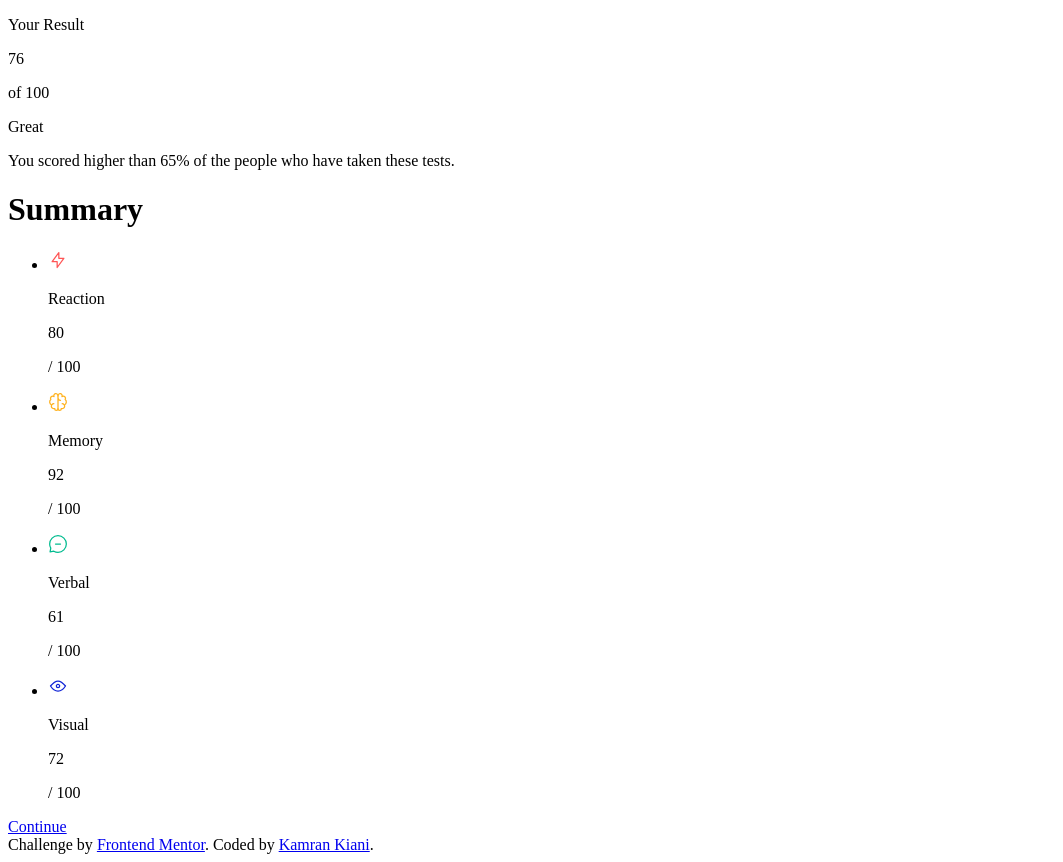
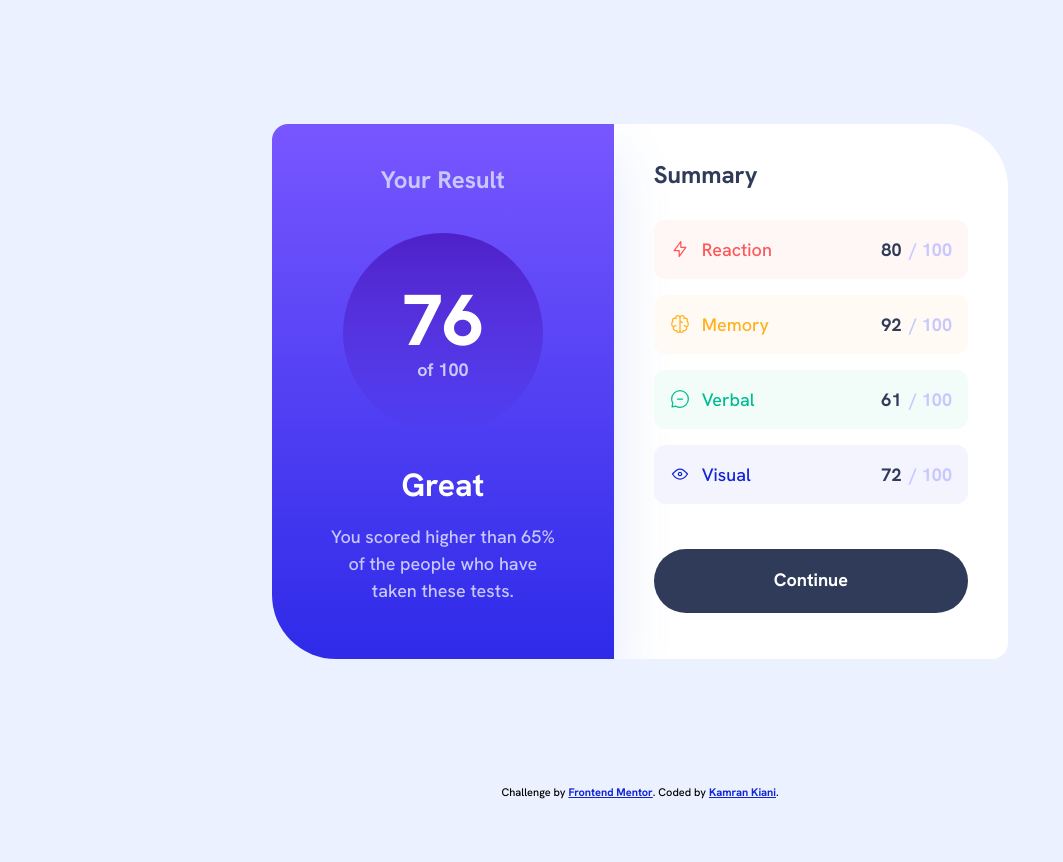
Before and after one commit to kaamiik/fm-Result-Summary-with-SCSS, a website: page index.html in a window 1280 px wide. Shown: the whole page, without its empty margins (0-1063 px from the left). After the commit the page ends 800 px from the top, so only its background shows below. Drawn offline with Linux system fonts and the light colour scheme.

Commit message:
Add html, css and js files

```diff
--- /dev/null
+++ b/app/sass/_functions.scss
@@ -0,0 +1,6 @@
+@use "sass:math";
+
+// Source: https://css-tricks.com/snippets/sass/px-to-em-functions/
+@function rem($pixels, $context: 16) {
+  @return (math.div($pixels, $context)) * 1rem;
+}
--- /dev/null
+++ b/app/sass/_typography.scss
@@ -0,0 +1,89 @@
+/* Box sizing rules */
+*,
+*::before,
+*::after {
+  box-sizing: border-box;
+}
+
+/* Prevent font size inflation */
+html {
+  -moz-text-size-adjust: none;
+  -webkit-text-size-adjust: none;
+  text-size-adjust: none;
+}
+
+/* Remove default margin in favour of better control in authored CSS */
+body,
+h1,
+h2,
+h3,
+h4,
+p,
+figure,
+blockquote,
+dl,
+dd {
+  margin: 0;
+}
+
+/* Remove list styles on ul, ol elements with a list role, which suggests default styling will be removed */
+ul[role="list"],
+ol[role="list"] {
+  list-style: none;
+  padding: 0;
+}
+
+/* Set core body defaults */
+body {
+  min-height: 100vh;
+  line-height: 1.5;
+}
+
+/* Set shorter line heights on headings and interactive elements */
+h1,
+h2,
+h3,
+h4,
+button,
+input,
+label {
+  line-height: 1.1;
+}
+
+/* Balance text wrapping on headings */
+h1,
+h2,
+h3,
+h4 {
+  text-wrap: balance;
+}
+
+/* A elements that don't have a class get default styles */
+a:not([class]) {
+  text-decoration-skip-ink: auto;
+}
+
+/* Make images easier to work with */
+img,
+picture {
+  max-width: 100%;
+  display: block;
+}
+
+/* Inherit fonts for inputs and buttons */
+input,
+button,
+textarea,
+select {
+  font: inherit;
+}
+
+/* Make sure textareas without a rows attribute are not tiny */
+textarea:not([rows]) {
+  min-height: 10em;
+}
+
+/* Anything that has been anchored to should have extra scroll margin */
+:target {
+  scroll-margin-block: 5ex;
+}
--- /dev/null
+++ b/app/sass/style.scss
@@ -0,0 +1,240 @@
+@use "variables" as *;
+@use "typography";
+@use "breakpoints" as *;
+@use "functions" as *;
+
+// Mobile First
+body {
+  background-color: $pale-blue;
+  font-family: $font-stack;
+  font-size: rem(18);
+  text-align: center;
+}
+
+.wrapper {
+  display: flex;
+  flex-direction: column;
+  justify-content: center;
+  align-items: center; /* Add this line */
+  min-height: 100vh;
+}
+
+.main {
+  display: flex;
+  flex-direction: column;
+  justify-content: center;
+  align-items: center;
+  flex-grow: 1;
+}
+
+.card {
+  max-width: rem(375);
+  background-color: $white;
+  display: flex;
+  flex-direction: column;
+  overflow: hidden;
+  border-radius: rem(32);
+  margin-top: rem(8);
+  @include breakpoint(medium) {
+    max-width: rem(736);
+    flex-direction: row;
+    border-radius: rem(16) rem(64) rem(16) rem(64);
+    margin-top: revert;
+  }
+
+  &__result {
+    background: $card-result-background;
+    box-shadow: 0px 30px 60px 0px $box-shadow;
+    padding: rem(24) rem(57) rem(40) rem(58);
+    border-radius: 0 0 rem(32) rem(32);
+    @include breakpoint(medium) {
+      border-radius: 0 0 0 rem(32);
+      padding: rem(38) rem(54) rem(55) rem(54);
+    }
+  }
+}
+
+.result__title {
+  color: $light-lavender;
+  font-weight: 700;
+
+  @include breakpoint(medium) {
+    font-size: rem(24);
+  }
+}
+
+.result__percentage {
+  margin-top: rem(24);
+  display: grid;
+  place-content: center;
+  width: rem(140);
+  height: rem(140);
+  border-radius: 50%;
+  background: $card-percentage-background;
+  margin-inline: auto;
+  @include breakpoint(medium) {
+    margin-top: rem(35);
+    width: rem(200);
+    height: rem(200);
+  }
+}
+
+.percentage__myresult {
+  color: $white;
+  font-size: rem(56);
+  font-weight: 800;
+  line-height: 1.28;
+
+  @include breakpoint(medium) {
+    font-size: rem(72);
+    line-height: 1;
+  }
+}
+
+.percentage__total {
+  color: $light-lavender;
+  font-weight: 700;
+}
+
+.result__reaction {
+  margin-top: rem(24);
+  color: $white;
+  font-size: rem(24);
+  @include breakpoint(medium) {
+    margin-top: rem(28);
+    font-size: rem(32);
+    font-weight: 700;
+  }
+}
+
+.result__description {
+  margin-top: rem(8);
+  color: $light-lavender;
+  font-weight: 500;
+  @include breakpoint(medium) {
+    margin-top: rem(14);
+  }
+}
+
+.card__summary {
+  padding: rem(24) rem(30) rem(30) rem(30);
+  display: grid;
+  @include breakpoint(medium) {
+    padding: rem(38) rem(40) rem(46) rem(40);
+  }
+}
+
+.summary__title {
+  text-align: left;
+  color: $dark-gray-blue;
+  font-size: rem(18);
+
+  @include breakpoint(medium) {
+    font-size: rem(24);
+  }
+}
+
+.summary__list {
+  margin-top: rem(24);
+  display: flex;
+  flex-direction: column;
+  gap: rem(16);
+  @include breakpoint(medium) {
+    margin-top: rem(28);
+  }
+}
+
+.list__item {
+  display: flex;
+  justify-content: space-between;
+  align-items: center;
+  padding: rem(16) rem(18);
+  border-radius: rem(12);
+  @include breakpoint(medium) {
+    padding: rem(16);
+  }
+
+  &--reaction {
+    background: $reaction-background;
+  }
+  &--memory {
+    background: $memory-background;
+  }
+  &--verbal {
+    background: $verbal-background;
+  }
+  &--visual {
+    background: $visual-background;
+  }
+}
+
+.item__logo-name {
+  display: flex;
+  gap: rem(12);
+  align-items: center;
+  font-size: rem(16);
+  @include breakpoint(medium) {
+    font-size: rem(18);
+  }
+}
+
+.logo-name {
+  &__reaction {
+    color: $light-red;
+  }
+  &__memory {
+    color: $orangey-yellow;
+  }
+  &__verbal {
+    color: $green-teal;
+  }
+  &__visual {
+    color: $cobalt-blue;
+  }
+}
+
+.item__percentage {
+  display: flex;
+  gap: rem(8);
+  align-items: center;
+  font-size: rem(16);
+  font-weight: 700;
+  @include breakpoint(medium) {
+    font-size: rem(18);
+  }
+}
+
+.percentage__my-score {
+  color: $dark-gray-blue;
+}
+
+.summary__link {
+  margin-top: rem(8);
+  background-color: $dark-gray-blue;
+  padding: rem(17) rem(120);
+  color: $white;
+  text-decoration: none;
+  border: none;
+  border-radius: rem(128);
+  font-weight: 700;
+  @include breakpoint(medium) {
+    &:hover,
+    &:focus {
+      background: $hover-background;
+    }
+    margin-top: rem(25);
+  }
+}
+
+/* Footer */
+.footer {
+  // margin-top: auto;
+}
+.attribution {
+  font-size: 0.6875rem;
+  text-align: center;
+}
+.attribution a {
+  color: $cobalt-blue;
+  font-weight: 600;
+}
--- a/index.html
+++ b/index.html
@@ -1,15 +1,24 @@
 <!DOCTYPE html>
 <html lang="en">
   <head>
-  <meta charset="UTF-8">
-  <meta name="viewport" content="width=device-width, initial-scale=1.0"> <!-- displays site properly based on user's device -->
+    <meta charset="UTF-8" />
+    <meta name="viewport" content="width=device-width, initial-scale=1.0" />
+    <!-- displays site properly based on user's device -->
 
-  <link rel="icon" type="image/png" sizes="32x32" href="./assets/images/favicon-32x32.png">
-  <link rel="preconnect" href="https://fonts.googleapis.com">
-  <link rel="preconnect" href="https://fonts.gstatic.com" crossorigin>
-  <link href="https://fonts.googleapis.com/css2?family=Hanken+Grotesk:wght@500;700;800&display=swap" rel="stylesheet">
+    <link
+      rel="icon"
+      type="image/png"
+      sizes="32x32"
+      href="./assets/images/favicon-32x32.png"
+    />
+    <link rel="preconnect" href="https://fonts.googleapis.com" />
+    <link rel="preconnect" href="https://fonts.gstatic.com" crossorigin />
+    <link
+      href="https://fonts.googleapis.com/css2?family=Hanken+Grotesk:wght@500;700;800&display=swap"
+      rel="stylesheet"
+    />
     <title>Frontend Mentor | Results summary component</title>
-  <link rel="stylesheet" href="css/style.css">
+    <link rel="stylesheet" href="public/styles/style.css" />
     <script defer src="script.js"></script>
     <body>
       <div class="wrapper">
@@ -29,60 +38,63 @@
             </div>
             <div class="card__summary">
               <h1 class="summary__title">Summary</h1>
-            <ul class="summary__list">
+              <ul class="summary__list" role="list">
                 <li class="list__item list__item--reaction">
-                <span class="item__logo-name">
+                  <div class="item__logo-name">
                     <img src="assets/images/icon-reaction.svg" alt="" />
                     <p class="logo-name__reaction">Reaction</p>
-                </span>
-                <span class="item__percentage">
+                  </div>
+                  <div class="item__percentage">
                     <p class="percentage__my-score">80</p>
                     <p class="percentage__total">/ 100</p>
-                </span>
+                  </div>
                 </li>
                 <li class="list__item list__item--memory">
-                <span class="item__logo-name">
+                  <div class="item__logo-name">
                     <img src="assets/images/icon-memory.svg" alt="" />
                     <p class="logo-name__memory">Memory</p>
-                </span>
-                <span class="item__percentage">
+                  </div>
+                  <div class="item__percentage">
                     <p class="percentage__my-score">92</p>
                     <p class="percentage__total">/ 100</p>
-                </span>
+                  </div>
                 </li>
                 <li class="list__item list__item--verbal">
-                <span class="item__logo-name">
+                  <div class="item__logo-name">
                     <img src="assets/images/icon-verbal.svg" alt="" />
                     <p class="logo-name__verbal">Verbal</p>
-                </span>
-                <span class="item__percentage">
+                  </div>
+                  <div class="item__percentage">
                     <p class="percentage__my-score">61</p>
                     <p class="percentage__total">/ 100</p>
-                </span>
+                  </div>
                 </li>
                 <li class="list__item list__item--visual">
-                <span class="item__logo-name">
+                  <div class="item__logo-name">
                     <img src="assets/images/icon-visual.svg" alt="" />
                     <p class="logo-name__visual">Visual</p>
-                </span>
-                <span class="item__percentage">
+                  </div>
+                  <div class="item__percentage">
                     <p class="percentage__my-score">72</p>
                     <p class="percentage__total">/ 100</p>
-                </span>
+                  </div>
                 </li>
               </ul>
-            <a href="#" class="summary__link">
-              Continue
-            </a>
+              <a href="#" class="summary__link"> Continue </a>
             </div>
           </div>
         </main>
-      <footer class="attribution">
+        <footer class="footer">
+          <p class="attribution">
             Challenge by
-        <a href="https://www.frontendmentor.io?ref=challenge" target="_blank"
+            <a
+              href="https://www.frontendmentor.io?ref=challenge"
+              target="_blank"
               >Frontend Mentor</a
             >. Coded by <a href="#">Kamran Kiani</a>.
+          </p>
         </footer>
       </div>
     </body>
+  </head>
 </html>
--- a/script.js
+++ b/script.js
@@ -0,0 +1,71 @@
+// Get the parent element
+const list = document.querySelector(".summary__list");
+
+// Clear the list
+list.innerHTML = "";
+
+// Fetch the data from the JSON file
+async function fetchData() {
+  try {
+    const response = await fetch("/data.json");
+    const data = await response.json();
+
+    // Calculate the average score
+    let totalScore = 0;
+
+    // Loop through the data
+    data.forEach(function (item) {
+      totalScore += item.score;
+
+      // Create a new list item
+      const listItemHTML = `
+        <li class="list__item list__item--${item.category.toLowerCase()}">
+          <div class="item__logo-name">
+            <img src="${item.icon}" alt="">
+            <p class="logo-name__${item.category.toLowerCase()}">${
+        item.category
+      }</p>
+          </div>
+          <div class="item__percentage">
+            <p class="percentage__my-score">${item.score}</p>
+            <p class="percentage__total">/ 100</p>
+          </div>
+        </li>
+      `;
+
+      // Append the list item to the list
+      list.insertAdjacentHTML("beforeend", listItemHTML);
+    });
+
+    const averageScore = Math.round(totalScore / data.length);
+
+    // Determine the rating and percentage based on the average score
+    let rating, percentage;
+    if (averageScore <= 26) {
+      rating = "Poor";
+      percentage = "10%";
+    } else if (averageScore <= 52) {
+      rating = "Average";
+      percentage = "35%";
+    } else if (averageScore <= 78) {
+      rating = "Great";
+      percentage = "65%";
+    } else {
+      rating = "Excellent";
+      percentage = "90%";
+    }
+
+    // Display the average score
+    document.querySelector(".percentage__myresult").textContent = averageScore;
+
+    // Update the rating and percentage
+    document.querySelector(".result__reaction").textContent = rating;
+    document.querySelector(
+      ".result__description"
+    ).textContent = `You scored higher than ${percentage} of the people who have taken these tests.`;
+  } catch (error) {
+    console.error("Error:", error);
+  }
+}
+
+fetchData();
```
Also changed, not shown: app/sass/_breakpoints.scss (added, +25 -0 lines), app/sass/_variables.scss (added, +55 -0 lines), package.json (added, +19 -0 lines), css/style.css (deleted), public/styles/style.css (added), 3 other files. Lines whose indentation alone changed are shown as unchanged.
